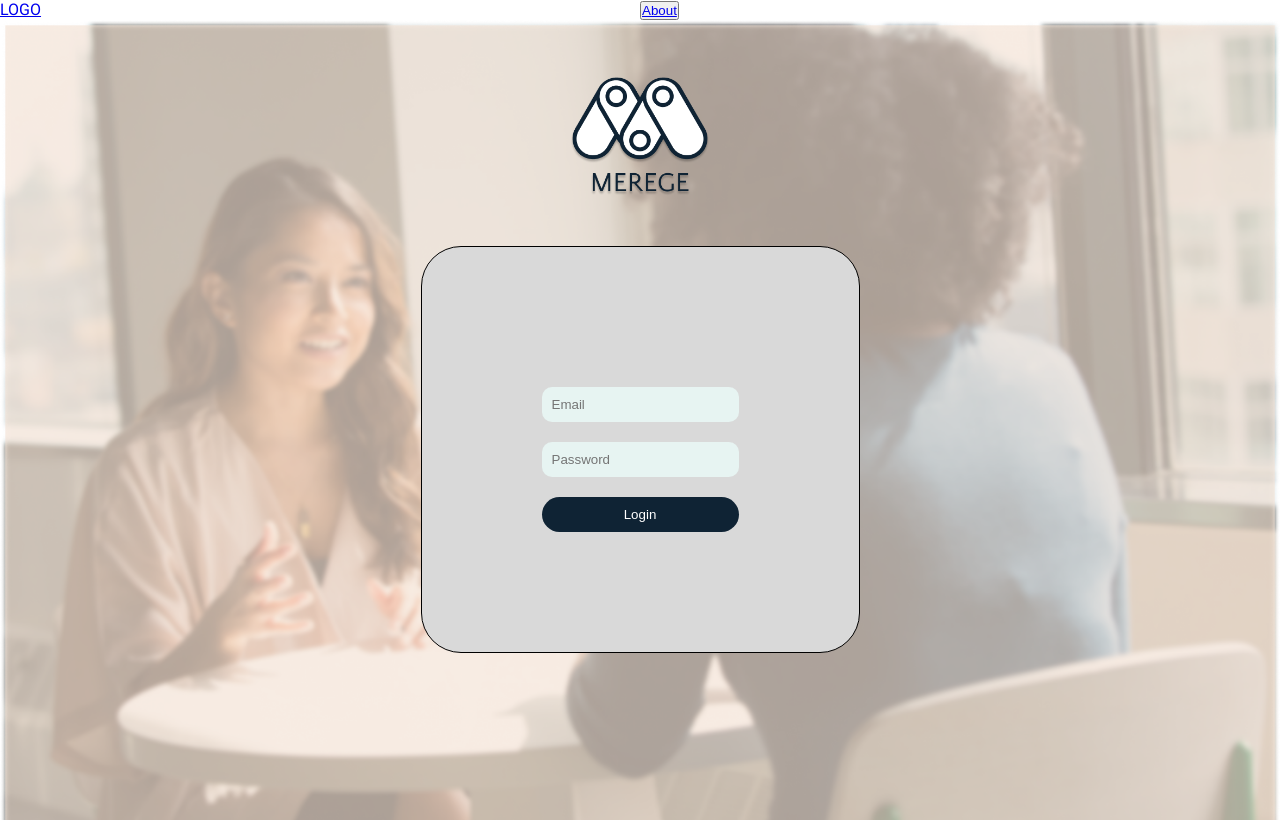
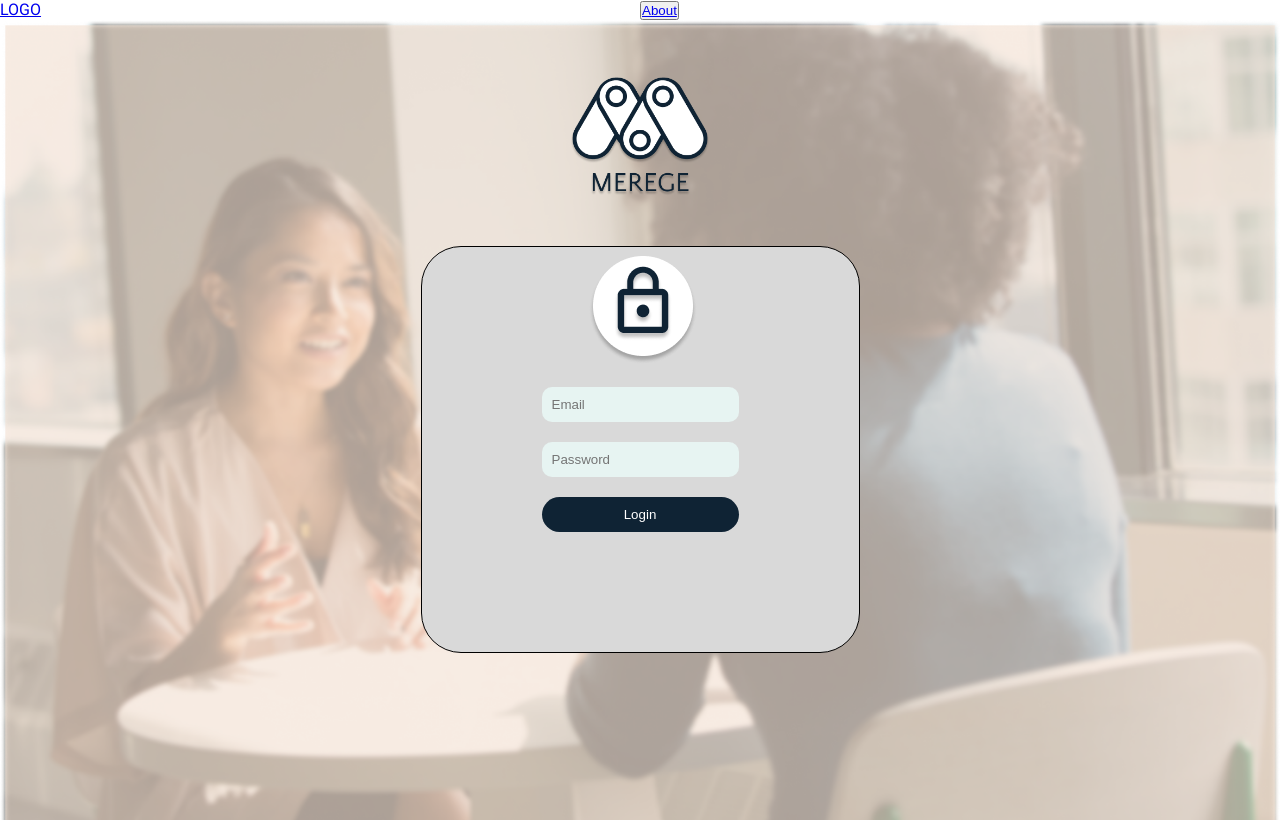
Before and after one commit to Kelly-co/Merege, a React (Create React App) app in the folder client/: page / in a window 1280 px wide. Built offline with nearby package versions, Linux system fonts and the light colour scheme; no server answers.

Commit message:
updated homepage css

```diff
--- a/client/src/components/Homepage/Homepage.css
+++ b/client/src/components/Homepage/Homepage.css
@@ -15,6 +15,12 @@
   flex-direction: column;
   align-items: center;
   gap: 100px;
+}
+
+.lock-icon {
+  position: absolute;
+  left: 46%;
+  bottom: 57%;
 }
 
 .form-login {
--- a/client/src/components/Homepage/Homepage.jsx
+++ b/client/src/components/Homepage/Homepage.jsx
@@ -2,6 +2,7 @@ import React from "react";
 import Login from "../Login/Login";
 import homepageImage from "../../assets/images/homepage.png";
 import meregeLogo from "../../assets/images/MeregeLogoCNome.png";
+import lockImage from "../../assets/images/Lock.png";
 import "../../App.css";
 import "./Homepage.css";
 
@@ -22,6 +23,7 @@ const Homepage = () => {
           alt="company logo"
         ></img>
         <div className="login-container">
+          <img className="lock-icon" src={lockImage} alt="lock icon"></img>
           <Login />
         </div>
       </div>
```
Also changed, not shown: client/src/assets/images/Lock.png (added).
